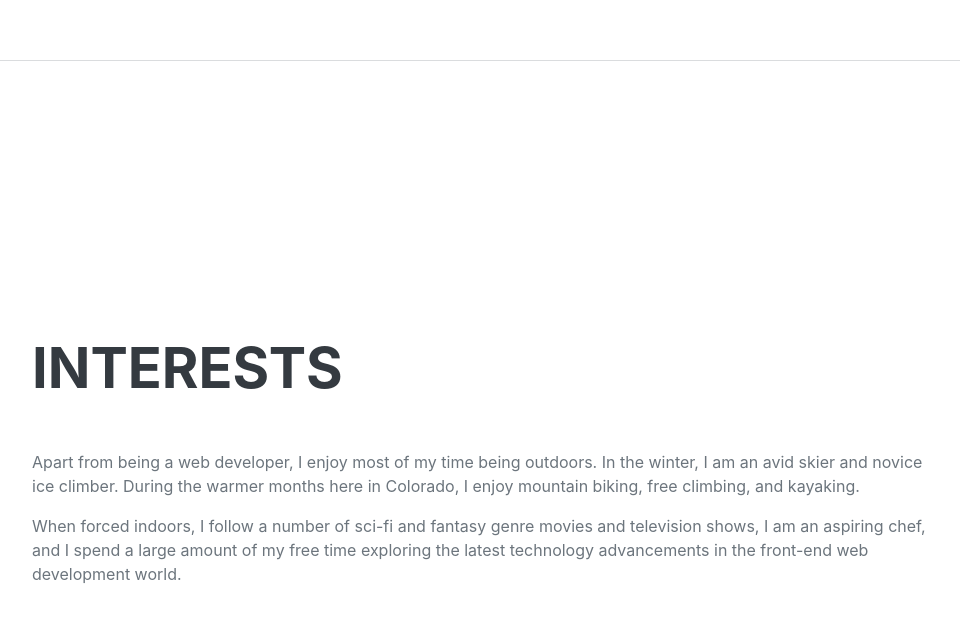
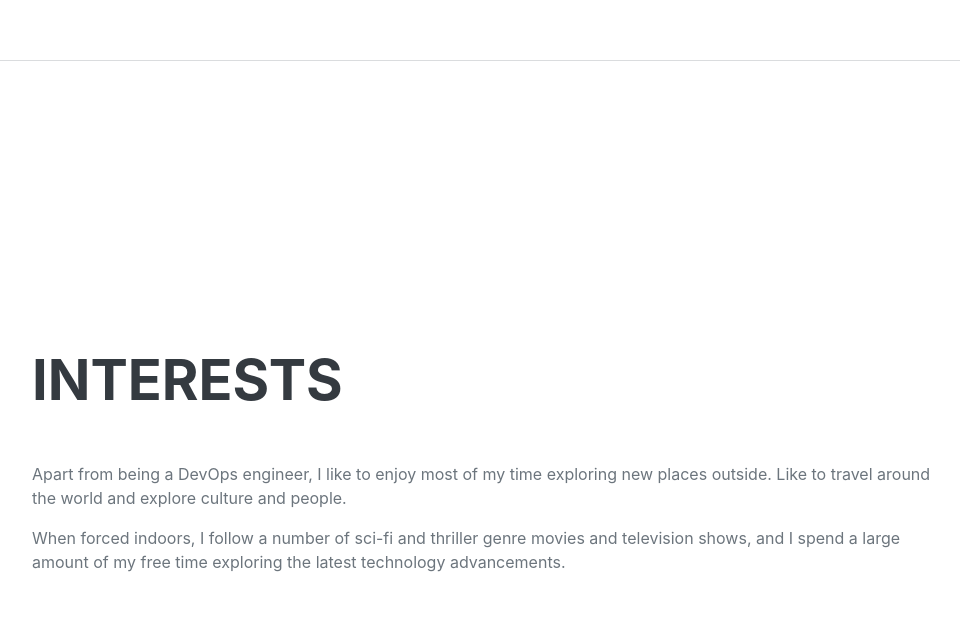
Before and after one commit to manpreet2301/resume, a website: page index.html in a window 1280 px wide. Shown: the part 5372-5994 px from the top of the page, without its empty margins (288-1248 px from the left). Drawn offline with nearby package versions, Linux system fonts and the light colour scheme; a web font is replaced by a local one.

Commit message:
interest

```diff
--- a/index.html
+++ b/index.html
@@ -316,8 +316,8 @@
             <section class="resume-section" id="interests">
                 <div class="resume-section-content">
                     <h2 class="mb-5">Interests</h2>
-                    <p>Apart from being a web developer, I enjoy most of my time being outdoors. In the winter, I am an avid skier and novice ice climber. During the warmer months here in Colorado, I enjoy mountain biking, free climbing, and kayaking.</p>
-                    <p class="mb-0">When forced indoors, I follow a number of sci-fi and fantasy genre movies and television shows, I am an aspiring chef, and I spend a large amount of my free time exploring the latest technology advancements in the front-end web development world.</p>
+                    <p>Apart from being a DevOps engineer, I like to enjoy most of my time exploring new places outside. Like to travel around the world and explore culture and people. </p>
+                    <p class="mb-0">When forced indoors, I follow a number of sci-fi and thriller genre movies and television shows, and I spend a large amount of my free time exploring the latest technology advancements.</p>
                 </div>
             </section>
             <hr class="m-0" />
```
